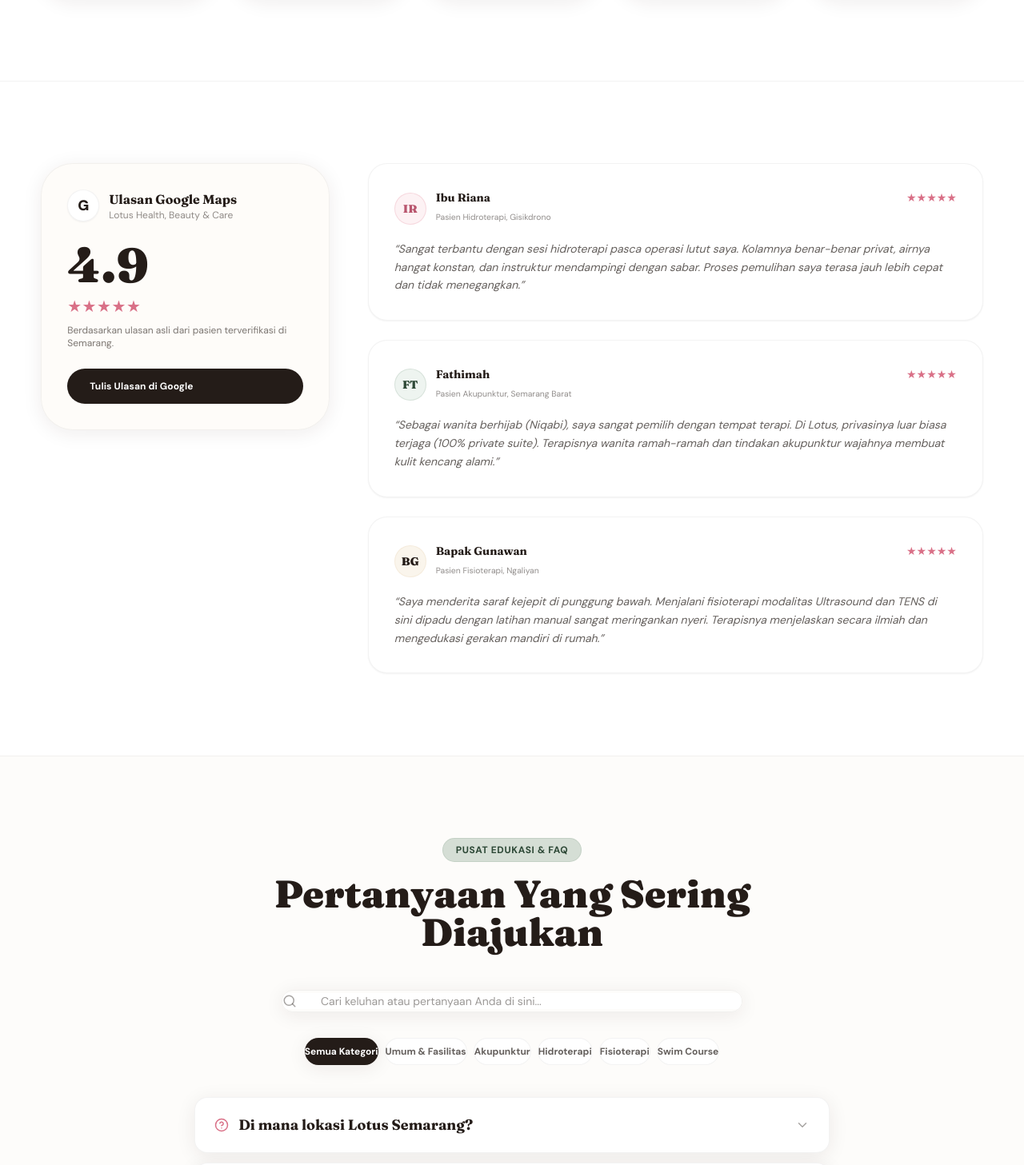
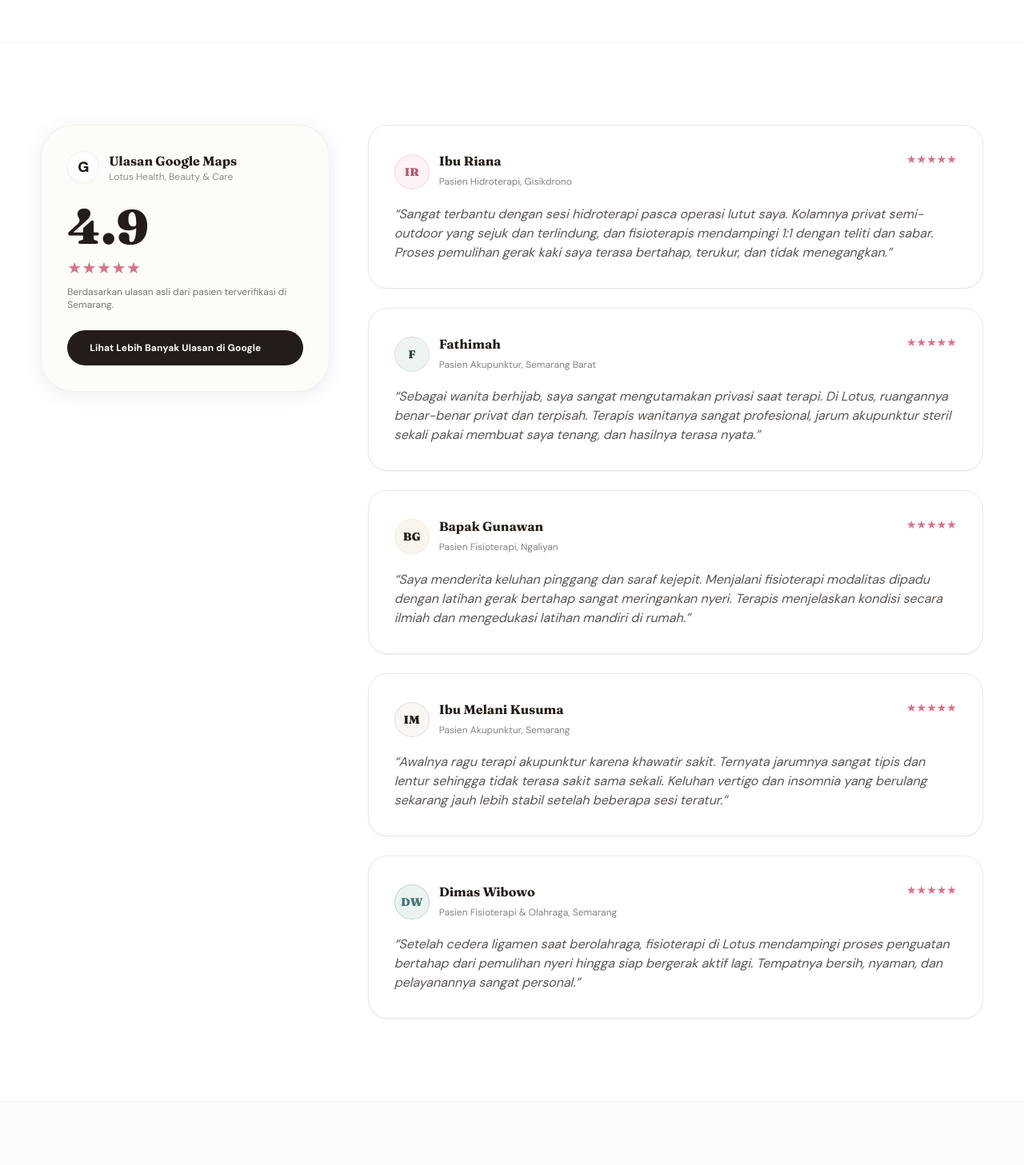
Before and after one commit to menako-studio/lotus-semarang, a Next.js app in the folder apps/web/: page / in a window 1280 px wide. Shown: the part 6762-8219 px from the top of the page at 80% size. Built offline with nearby package versions, Linux system fonts and the light colour scheme; no server answers.

Commit message:
feat(testimonials): update patient stories, video reels, and google ratings showcase

```diff
--- a/apps/web/app/page.tsx
+++ b/apps/web/app/page.tsx
@@ -239,88 +239,48 @@ export default function HomePage() {
 
             {/* Right: Curated Reviews list */}
             <div className="lg:col-span-8 flex flex-col gap-6">
+              {reviewsList.map((review: any, idx: number) => {
+                const avatarThemes = [
+                  "bg-blush-soft text-blush-deep border-blush/20",
+                  "bg-sage-soft text-forest border-sage/20",
+                  "bg-sand-soft text-espresso border-sand/30",
+                  "bg-cream-warm text-espresso border-espresso/10",
+                  "bg-hydro-soft text-hydro-muted border-hydro/30",
+                ];
+                const initials = review.name
+                  .split(" ")
+                  .slice(0, 2)
+                  .map((w: string) => w[0])
+                  .join("")
+                  .toUpperCase();
 
-              {/* Review 1 */}
-              {reviewsList[0] && (
+                return (
                   <motion.div
-                  className="bg-white rounded-3xl p-8 border border-espresso/5 shadow-sm hover:shadow-warm transition-all duration-300"
+                    key={idx}
+                    className="bg-white rounded-3xl p-7 md:p-8 border border-espresso/6 shadow-sm hover:shadow-warm transition-all duration-300"
                     initial={{ opacity: 0, y: 20 }}
                     whileInView={{ opacity: 1, y: 0 }}
                     viewport={{ once: true }}
-                  transition={{ duration: 0.5, delay: 0.1 }}
+                    transition={{ duration: 0.4, delay: idx * 0.08 }}
                   >
                     <div className="flex justify-between items-start mb-4">
                       <div className="flex items-center gap-3">
-                      <div className="w-10 h-10 rounded-full bg-blush-soft text-blush-deep font-display font-black flex items-center justify-center text-sm border border-blush/20">
-                        IR
+                        <div className={`w-11 h-11 rounded-full font-display font-black flex items-center justify-center text-sm border ${avatarThemes[idx % avatarThemes.length]}`}>
+                          {initials}
                         </div>
                         <div>
-                        <h4 className="font-display font-bold text-espresso text-sm">{reviewsList[0].name}</h4>
-                        <span className="font-sans text-[0.65rem] text-espresso/50">{reviewsList[0].role}</span>
+                          <h4 className="font-display font-bold text-espresso text-base">{review.name}</h4>
+                          <span className="font-sans text-xs text-espresso/55">{review.role}</span>
                         </div>
                       </div>
                       <div className="text-blush text-sm">★★★★★</div>
                     </div>
-                  <p className="font-sans text-espresso/70 text-sm leading-relaxed italic">
-                    &ldquo;{reviewsList[0].text}&rdquo;
+                    <p className="font-sans text-espresso/75 text-sm md:text-base leading-relaxed italic">
+                      &ldquo;{review.text}&rdquo;
                     </p>
                   </motion.div>
-              )}
-
-              {/* Review 2 */}
-              {reviewsList[1] && (
-                <motion.div
-                  className="bg-white rounded-3xl p-8 border border-espresso/5 shadow-sm hover:shadow-warm transition-all duration-300"
-                  initial={{ opacity: 0, y: 20 }}
-                  whileInView={{ opacity: 1, y: 0 }}
-                  viewport={{ once: true }}
-                  transition={{ duration: 0.5, delay: 0.2 }}
-                >
-                  <div className="flex justify-between items-start mb-4">
-                    <div className="flex items-center gap-3">
-                      <div className="w-10 h-10 rounded-full bg-sage-soft text-forest font-display font-black flex items-center justify-center text-sm border border-sage/20">
-                        FT
-                      </div>
-                      <div>
-                        <h4 className="font-display font-bold text-espresso text-sm">{reviewsList[1].name}</h4>
-                        <span className="font-sans text-[0.65rem] text-espresso/50">{reviewsList[1].role}</span>
-                      </div>
-                    </div>
-                    <div className="text-blush text-sm">★★★★★</div>
-                  </div>
-                  <p className="font-sans text-espresso/70 text-sm leading-relaxed italic">
-                    &ldquo;{reviewsList[1].text}&rdquo;
-                  </p>
-                </motion.div>
-              )}
-
-              {/* Review 3 */}
-              {reviewsList[2] && (
-                <motion.div
-                  className="bg-white rounded-3xl p-8 border border-espresso/5 shadow-sm hover:shadow-warm transition-all duration-300"
-                  initial={{ opacity: 0, y: 20 }}
-                  whileInView={{ opacity: 1, y: 0 }}
-                  viewport={{ once: true }}
-                  transition={{ duration: 0.5, delay: 0.3 }}
-                >
-                  <div className="flex justify-between items-start mb-4">
-                    <div className="flex items-center gap-3">
-                      <div className="w-10 h-10 rounded-full bg-sand-soft text-espresso font-display font-black flex items-center justify-center text-sm border border-sand/30">
-                        BG
-                      </div>
-                      <div>
-                        <h4 className="font-display font-bold text-espresso text-sm">{reviewsList[2].name}</h4>
-                        <span className="font-sans text-[0.65rem] text-espresso/50">{reviewsList[2].role}</span>
-                      </div>
-                    </div>
-                    <div className="text-blush text-sm">★★★★★</div>
-                  </div>
-                  <p className="font-sans text-espresso/70 text-sm leading-relaxed italic">
-                    &ldquo;{reviewsList[2].text}&rdquo;
-                  </p>
-                </motion.div>
-              )}
-
+                );
+              })}
             </div>
 
           </div>
--- a/apps/web/lib/translations.ts
+++ b/apps/web/lib/translations.ts
@@ -131,9 +131,9 @@ export const translations: Record<string, any> = {
       title: "Galeri Lotus",
     },
     reels: {
-      eyebrow: "Edukasi Video Reels",
-      title: "Galeri Video Terapi & Testimoni",
-      desc: "Lihat secara langsung proses tindakan akupunktur medis, latihan kolam renang hangat, serta kisah kesembuhan pasien.",
+      eyebrow: "Story & Testimonial",
+      title: "Cerita dari Mereka",
+      desc: "Pengalaman setiap orang berbeda. Begitu juga perjalanan kesehatannya. Berikut beberapa cerita dari mereka yang pernah menjalani perawatan di Lotus.",
       list: [
         { title: "Penjelasan Lengkap Terapi Fisioterapi Medis", category: "Edukasi Fisioterapi" },
         { title: "Cerita Kesembuhan Akupunktur Pasien Lansia", category: "Testimoni Akupunktur" },
@@ -143,24 +143,38 @@ export const translations: Record<string, any> = {
       ]
     },
     reviews: {
+      tagline: "Story & Testimonial",
+      title: "Cerita dari Mereka",
+      desc: "Pengalaman setiap orang berbeda. Begitu juga perjalanan kesehatannya. Berikut beberapa cerita dari mereka yang pernah menjalani perawatan di Lotus.",
       gmaps: "Ulasan Google Maps",
+      ratingValue: "4.9",
       sub: "Berdasarkan ulasan asli dari pasien terverifikasi di Semarang.",
-      cta: "Tulis Ulasan di Google",
+      cta: "Lihat Lebih Banyak Ulasan di Google",
       list: [
         {
           name: "Ibu Riana",
           role: "Pasien Hidroterapi, Gisikdrono",
-          text: "Sangat terbantu dengan sesi hidroterapi pasca operasi lutut saya. Kolamnya benar-benar privat, airnya hangat konstan, dan instruktur mendampingi dengan sabar. Proses pemulihan saya terasa jauh lebih cepat dan tidak menegangkan."
+          text: "Sangat terbantu dengan sesi hidroterapi pasca operasi lutut saya. Kolamnya privat semi-outdoor yang sejuk dan terlindung, dan fisioterapis mendampingi 1:1 dengan teliti dan sabar. Proses pemulihan gerak kaki saya terasa bertahap, terukur, dan tidak menegangkan."
         },
         {
           name: "Fathimah",
           role: "Pasien Akupunktur, Semarang Barat",
-          text: "Sebagai wanita berhijab (Niqabi), saya sangat pemilih dengan tempat terapi. Di Lotus, privasinya luar biasa terjaga (100% private suite). Terapisnya wanita ramah-ramah dan tindakan akupunktur wajahnya membuat kulit kencang alami."
+          text: "Sebagai wanita berhijab, saya sangat mengutamakan privasi saat terapi. Di Lotus, ruangannya benar-benar privat dan terpisah. Terapis wanitanya sangat profesional, jarum akupunktur steril sekali pakai membuat saya tenang, dan hasilnya terasa nyata."
         },
         {
           name: "Bapak Gunawan",
           role: "Pasien Fisioterapi, Ngaliyan",
-          text: "Saya menderita saraf kejepit di punggung bawah. Menjalani fisioterapi modalitas Ultrasound dan TENS di sini dipadu dengan latihan manual sangat meringankan nyeri. Terapisnya menjelaskan secara ilmiah dan mengedukasi gerakan mandiri di rumah."
+          text: "Saya menderita keluhan pinggang dan saraf kejepit. Menjalani fisioterapi modalitas dipadu dengan latihan gerak bertahap sangat meringankan nyeri. Terapis menjelaskan kondisi secara ilmiah dan mengedukasi latihan mandiri di rumah."
+        },
+        {
+          name: "Ibu Melani Kusuma",
+          role: "Pasien Akupunktur, Semarang",
+          text: "Awalnya ragu terapi akupunktur karena khawatir sakit. Ternyata jarumnya sangat tipis dan lentur sehingga tidak terasa sakit sama sekali. Keluhan vertigo dan insomnia yang berulang sekarang jauh lebih stabil setelah beberapa sesi teratur."
+        },
+        {
+          name: "Dimas Wibowo",
+          role: "Pasien Fisioterapi & Olahraga, Semarang",
+          text: "Setelah cedera ligamen saat berolahraga, fisioterapi di Lotus mendampingi proses penguatan bertahap dari pemulihan nyeri hingga siap bergerak aktif lagi. Tempatnya bersih, nyaman, dan pelayanannya sangat personal."
         }
       ]
     },
@@ -543,9 +557,9 @@ export const translations: Record<string, any> = {
       title: "Lotus Gallery",
     },
     reels: {
-      eyebrow: "Reels Video Education",
-      title: "Therapy Video & Testimonial Gallery",
-      desc: "Watch first-hand medical acupuncture procedures, warm water pool exercises, and patient recovery stories.",
+      eyebrow: "Story & Testimonial",
+      title: "Stories from Our Patients",
+      desc: "Every person's journey is unique. So is their health story. Here are genuine experiences from those who have received care at Lotus.",
       list: [
         { title: "Full Explanation of Medical Physical Therapy", category: "Physiotherapy Education" },
         { title: "Elderly Patient's Acupuncture Recovery Story", category: "Acupuncture Testimony" },
@@ -555,24 +569,38 @@ export const translations: Record<string, any> = {
       ]
     },
     reviews: {
+      tagline: "Story & Testimonial",
+      title: "Stories from Our Patients",
+      desc: "Every person's journey is unique. So is their health story. Here are genuine experiences from those who have received care at Lotus.",
       gmaps: "Google Maps Reviews",
+      ratingValue: "4.9",
       sub: "Based on authentic reviews from verified patients in Semarang.",
-      cta: "Write a Review on Google",
+      cta: "View More Reviews on Google",
       list: [
         {
           name: "Mrs. Riana",
           role: "Hydrotherapy Patient, Gisikdrono",
-          text: "Hugely helped by the hydrotherapy sessions after my knee surgery. The pool is completely private, water is consistently warm, and the instructor guided me patiently. Recovery feels much faster and stress-free."
+          text: "Hugely helped by the hydrotherapy sessions after my knee surgery. The pool is a sheltered, peaceful private space, and the physiotherapist assisted 1-on-1 with care and patience. My mobility recovery felt progressive, structured, and reassuring."
         },
         {
           name: "Fathimah",
           role: "Acupuncture Patient, Semarang Barat",
-          text: "As a hijabi (Niqabi), I am extremely selective about therapy spaces. At Lotus, privacy is outstandingly maintained (100% private suite). The female therapists are very friendly, and the facial acupuncture treatment naturally firmed up my skin."
+          text: "As a hijabi woman, privacy during care is my top priority. At Lotus, rooms are truly private and secluded. The female therapists are deeply professional, and the single-use sterile needles provided complete peace of mind."
         },
         {
           name: "Mr. Gunawan",
           role: "Physiotherapy Patient, Ngaliyan",
-          text: "I suffer from a herniated disc in my lower back. Undergoing physical therapy here with Ultrasound and TENS combined with manual exercises has greatly relieved my pain. The therapist explains scientifically and educates on home exercise."
+          text: "I suffered from lower back pain and pinched nerve symptoms. Combining modality physiotherapy with progressive movement training significantly relieved the pain. The therapist clearly explained the clinical condition and taught self-care exercises."
+        },
+        {
+          name: "Melani Kusuma",
+          role: "Acupuncture Patient, Semarang",
+          text: "Initially I was hesitant about acupuncture due to needle fear. But the needles were exceptionally fine and practically painless. My recurring vertigo and sleep disruption improved remarkably after several consistent sessions."
+        },
+        {
+          name: "Dimas Wibowo",
+          role: "Sports & Physical Therapy Patient, Semarang",
+          text: "Following an ankle ligament sprain during sports, physiotherapy at Lotus guided a step-by-step strengthening program from pain relief to full active return. Clean, cozy facilities and truly personal care."
         }
       ]
     },
```
Lines whose indentation alone changed are shown as unchanged.
